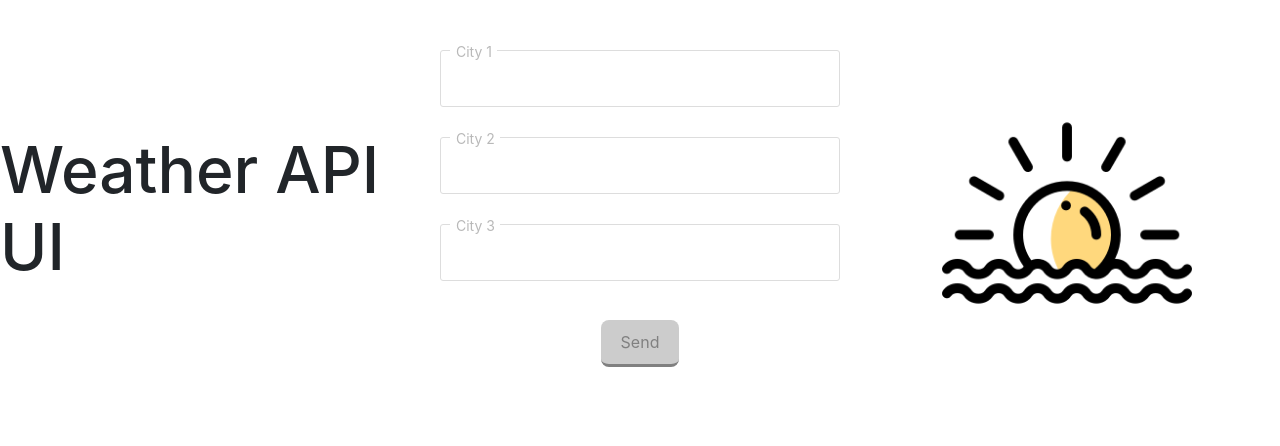
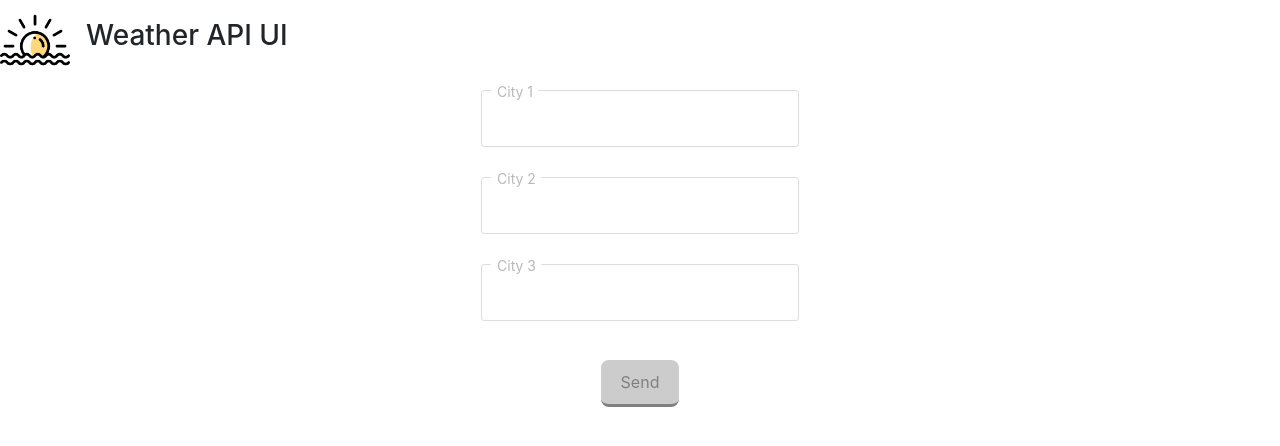
Before and after one commit to jtalegria/gocontact_exercise, a React (Create React App) app in the folder frontend/: page / in a window 1280 px wide. Shown: the top 446 px of the page. Built offline with nearby package versions, Linux system fonts and the light colour scheme.

Commit message:
Frontend | NavBar

```diff
--- a/frontend/src/App.js
+++ b/frontend/src/App.js
@@ -4,6 +4,8 @@ import WeatherAPI from "./components/WeatherAPI"
 
 import StyledForm from "../src/styles/Form"
 import CenteredDiv from './styles/CenteredDiv';
+import StyledNavBar from './styles/StyledNavBar'
+
 import SunIcon from "./gifs/sun.png"
 
 class App extends Component {
@@ -17,6 +19,7 @@ class App extends Component {
       submittedCount: 0
     }
     this.handleChange = this.handleChange.bind(this)
+    //this.handler = this.handler.bind(this);
   }
 
   handleChange(event) {
@@ -35,14 +38,23 @@ class App extends Component {
     })
   }
 
+  // handler(){
+  //   this.setState({
+  //     submitted: !this.state.submitted
+  //   })
+  // }
+
   render() {
     return (
       <div>
+        <StyledNavBar>
+          <div id="logo" class="navbar-brand">
+            <img id="sun" src={SunIcon} alt="sun" width="70" height="70" />
+          </div>
+          <span id="title" class="navbar-text"><h3 >Weather API UI</h3></span>
+          </StyledNavBar>
+
         <CenteredDiv>
-          <div id="left">
-            <CenteredDiv><h1>Weather API UI</h1></CenteredDiv>
-          </div>
-          <div id="middle">
           <StyledForm>
             <ul>
               <li>
@@ -77,13 +89,6 @@ class App extends Component {
               </li>
             </ul>
           </StyledForm>
-
-          </div>
-          <div id="right">
-            <CenteredDiv>
-              <img id="sun" src={SunIcon} alt="sun" width="250" height="250" />
-            </CenteredDiv>
-          </div>
         </CenteredDiv>
 
         {this.state.submittedCount !== 0 && this.state.city1 === ""
@@ -99,7 +104,7 @@ class App extends Component {
           : null}
 
         {this.state.submitted && this.state.city1 !== "" && this.state.city2 !== "" && this.state.city3 !== ""
-          ? <WeatherAPI city1={this.state.city1} city2={this.state.city2} city3={this.state.city3} />
+          ? <WeatherAPI city1={this.state.city1} city2={this.state.city2} city3={this.state.city3} action={this.handler} />
           : null}
       </div>
     )
--- a/frontend/src/styles/Form.js
+++ b/frontend/src/styles/Form.js
@@ -2,7 +2,8 @@ import styled from 'styled-components'
 
 const StyledForm = styled.form`
     max-width:400px;
-    margin:50px auto;
+    /* margin:50px auto; */
+    margin: 10px 0px 25px 0px
     background:#fff;
     border-radius:2px;
 
--- /dev/null
+++ b/frontend/src/styles/StyledNavBar.js
@@ -0,0 +1,34 @@
+import styled from 'styled-components'
+
+const StyledNavBar = styled.nav`
+    display: flex;
+    height: 100%;
+
+    @media(max-width: 599px){       /* Phones */
+        align-items: center;
+        justify-content: center;
+        flex-direction: column;
+
+        #logo{
+            order:-1
+        }
+    }
+
+    @media(min-width: 600px), @media (min-width:768px){       /* iPad */
+        align-items: center;
+        justify-content: center;
+        flex-direction: column;
+
+        #logo{
+            order:-1
+        }
+    }
+
+    @media (min-width: 992px){                  /* PC */
+        flex-direction: row;
+        justify-content: flex-start;
+    }
+}
+
+`
+export default StyledNavBar
```
Lines whose indentation alone changed are shown as unchanged.
